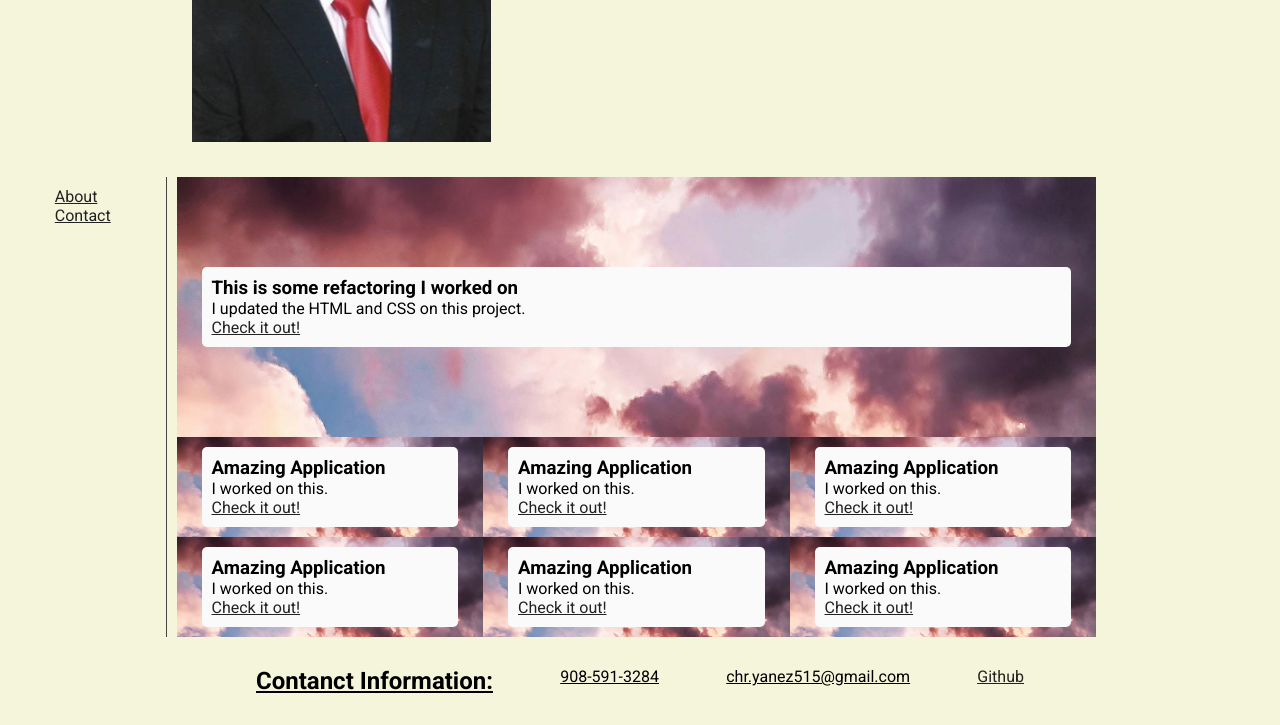
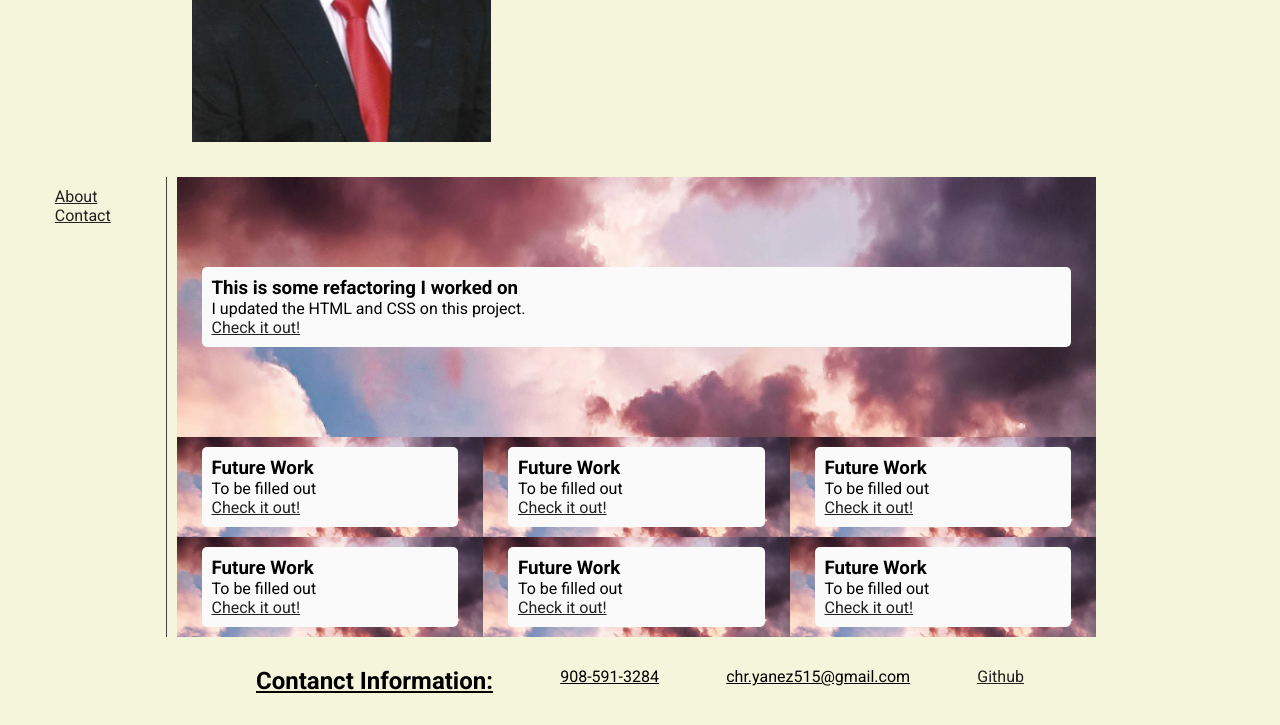
Before and after one commit to 6358cy2024/professional_portfolio, a plain HTML site: page index.html in a window 1280 px wide. Shown: the part 324-1049 px from the top of the page. Drawn offline with Linux system fonts and the light colour scheme.

Commit message:
side content updated

```diff
--- a/index.html
+++ b/index.html
@@ -52,48 +52,48 @@
             </article>
             <article style="background-image: url(./images/backgroundreal.jpeg);">
                 <div class="article-content">
-                    <h3> Amazing Application</h3>
-                    <p>I worked on this.</p>
+                    <h3> Future Work</h3>
+                    <p>To be filled out</p>
                     <a href="https://6358cy2024.github.io/first_website/" target="_blank"> Check it out!</a>
 
                 </div>
             </article>
             <article style="background-image: url(./images/backgroundreal.jpeg);">
                 <div class="article-content">
-                    <h3> Amazing Application</h3>
-                    <p>I worked on this.</p>
+                    <h3> Future Work</h3>
+                    <p>To be filled out</p>
                     <a href="https://6358cy2024.github.io/first_website/" target="_blank"> Check it out!</a>
 
                 </div>
             </article>
             <article style="background-image: url(./images/backgroundreal.jpeg);">
                 <div class="article-content">
-                    <h3> Amazing Application</h3>
-                    <p>I worked on this.</p>
+                    <h3> Future Work</h3>
+                    <p>To be filled out</p>
                     <a href="https://6358cy2024.github.io/first_website/" target="_blank"> Check it out!</a>
 
                 </div>
             </article>
             <article style="background-image: url(./images/backgroundreal.jpeg);">
                 <div class="article-content">
-                    <h3> Amazing Application</h3>
-                    <p>I worked on this.</p>
+                    <h3> Future Work</h3>
+                    <p>To be filled out</p>
                     <a href="https://6358cy2024.github.io/first_website/" target="_blank"> Check it out!</a>
 
                 </div>
             </article>
             <article style="background-image: url(./images/backgroundreal.jpeg);">
                 <div class="article-content">
-                    <h3> Amazing Application</h3>
-                    <p>I worked on this.</p>
+                    <h3> Future Work</h3>
+                    <p>To be filled out</p>
                     <a href="https://6358cy2024.github.io/first_website/" target="_blank"> Check it out!</a>
 
                 </div>
             </article>
             <article style="background-image: url(./images/backgroundreal.jpeg);">
                 <div class="article-content">
-                    <h3> Amazing Application</h3>
-                    <p>I worked on this.</p>
+                    <h3> Future Work</h3>
+                    <p>To be filled out</p>
                     <a href="https://6358cy2024.github.io/first_website/" target="_blank"> Check it out!</a>
 
                 </div>
```
